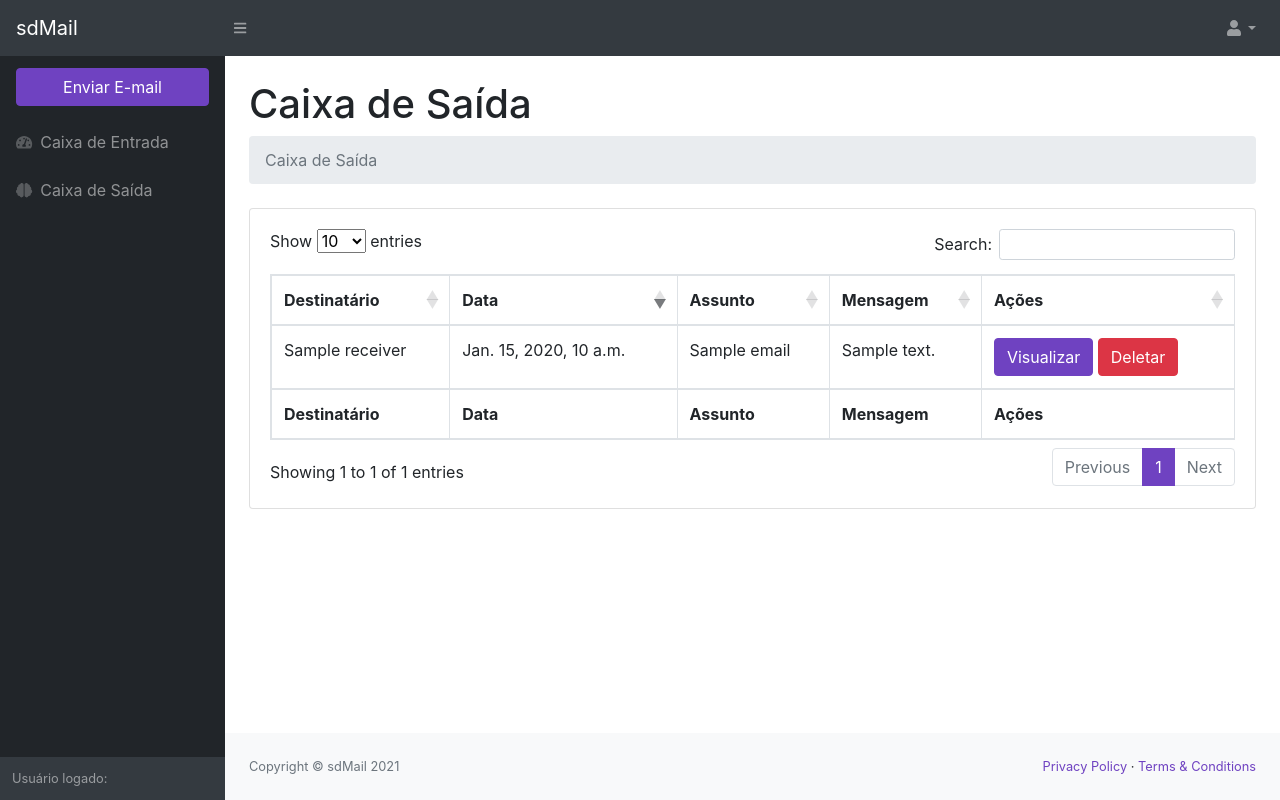
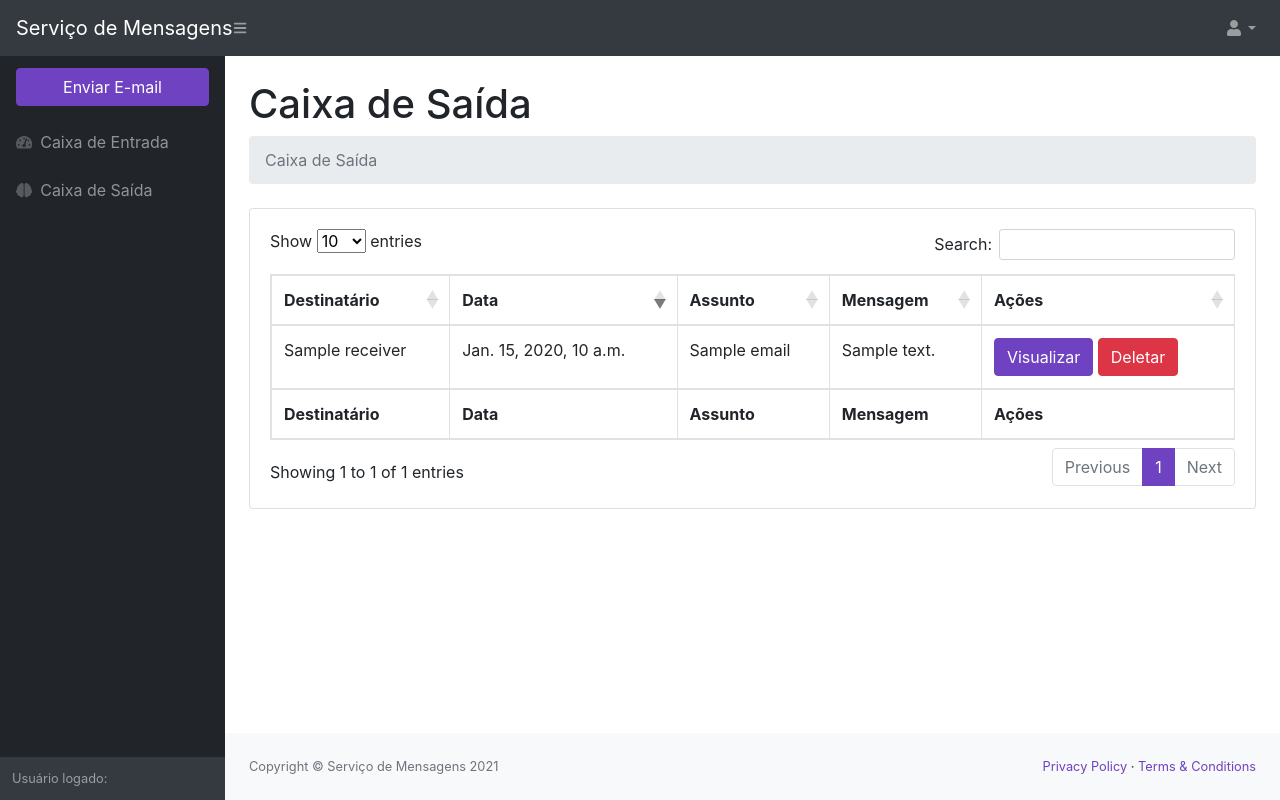
Before and after one commit to igbcampos/sd-mail, a Django app: template client/core/templates/core/emails_sent.html in a window 1280 px wide. Run offline with Django 3.2, Linux system fonts and the light colour scheme; the template is opened without the code that fills it: most values are stand-ins (such as "Sample title", 1, 10 or a date in 2020); some libraries are stand-ins or nearby versions.

Commit message:
Atualiza nome da aplicação

```diff
--- a/client/core/templates/404.html
+++ b/client/core/templates/404.html
@@ -8,7 +8,7 @@
         <meta name="viewport" content="width=device-width, initial-scale=1, shrink-to-fit=no" />
         <meta name="description" content="" />
         <meta name="author" content="" />
-        <title>sdMail - página não encontrada</title>
+        <title>Serviço de Mensagens - página não encontrada</title>
         <link href="{% static 'css/styles.css' %}" rel="stylesheet" />
         <script src="https://cdnjs.cloudflare.com/ajax/libs/font-awesome/5.13.0/js/all.min.js" crossorigin="anonymous"></script>
     </head>
@@ -36,7 +36,7 @@
                 <footer class="py-4 bg-light mt-auto">
                     <div class="container-fluid">
                         <div class="d-flex align-items-center justify-content-between small">
-                            <div class="text-muted">Copyright &copy; sdMail <script>document.write(new Date().getFullYear())</script></div>
+                            <div class="text-muted">Copyright &copy; Serviço de Mensagens <script>document.write(new Date().getFullYear())</script></div>
                             <div>
                                 <a href="#">Privacy Policy</a>
                                 &middot;
--- a/client/core/templates/core/base.html
+++ b/client/core/templates/core/base.html
@@ -8,14 +8,14 @@
         <meta name="viewport" content="width=device-width, initial-scale=1, shrink-to-fit=no" />
         <meta name="description" content="" />
         <meta name="author" content="" />
-        <title>sdMail - {% block titulo %}{% endblock %}</title>
+        <title>Serviço de Mensagens - {% block titulo %}{% endblock %}</title>
         <link href="{% static 'core/css/styles.css' %}" rel="stylesheet" />
         <link href="https://cdn.datatables.net/1.10.20/css/dataTables.bootstrap4.min.css" rel="stylesheet" crossorigin="anonymous" />
         <script src="https://cdnjs.cloudflare.com/ajax/libs/font-awesome/5.13.0/js/all.min.js" crossorigin="anonymous"></script>
     </head>
     <body class="sb-nav-fixed">
         <nav class="sb-topnav navbar navbar-expand navbar-dark bg-dark">
-            <a class="navbar-brand" href="{% url 'emails_received' %}">sdMail</a>
+            <a class="navbar-brand" href="{% url 'emails_received' %}">Serviço de Mensagens</a>
             <button class="btn btn-link btn-sm order-1 order-lg-0" id="sidebarToggle" href="#"><i class="fas fa-bars"></i></button>
             <!-- Navbar Search-->
             <form class="d-none d-md-inline-block form-inline ml-auto mr-0 mr-md-3 my-2 my-md-0">
--- a/client/core/templates/core/login.html
+++ b/client/core/templates/core/login.html
@@ -8,7 +8,7 @@
         <meta name="viewport" content="width=device-width, initial-scale=1, shrink-to-fit=no" />
         <meta name="description" content="" />
         <meta name="author" content="" />
-        <title>sdMail - Login</title>
+        <title>Serviço de Mensagens - Login</title>
         <link href="{% static 'core/css/styles.css' %}" rel="stylesheet" />
         <script src="https://cdnjs.cloudflare.com/ajax/libs/font-awesome/5.13.0/js/all.min.js" crossorigin="anonymous"></script>
     </head>
--- a/client/core/templates/core/register.html
+++ b/client/core/templates/core/register.html
@@ -8,7 +8,7 @@
         <meta name="viewport" content="width=device-width, initial-scale=1, shrink-to-fit=no" />
         <meta name="description" content="" />
         <meta name="author" content="" />
-        <title>sdMail - Registrar</title>
+        <title>Serviço de Mensagens - Registrar</title>
         <link href="{% static 'core/css/styles.css' %}" rel="stylesheet" />
         <script src="https://cdnjs.cloudflare.com/ajax/libs/font-awesome/5.13.0/js/all.min.js" crossorigin="anonymous"></script>
     </head>
--- a/client/core/templates/footer.html
+++ b/client/core/templates/footer.html
@@ -1,7 +1,7 @@
 <footer class="py-4 bg-light mt-auto">
     <div class="container-fluid">
         <div class="d-flex align-items-center justify-content-between small">
-            <div class="text-muted">Copyright &copy; sdMail <script>document.write(new Date().getFullYear())</script></div>
+            <div class="text-muted">Copyright &copy; Serviço de Mensagens <script>document.write(new Date().getFullYear())</script></div>
             <div>
                 <a href="#">Privacy Policy</a>
                 &middot;
```
